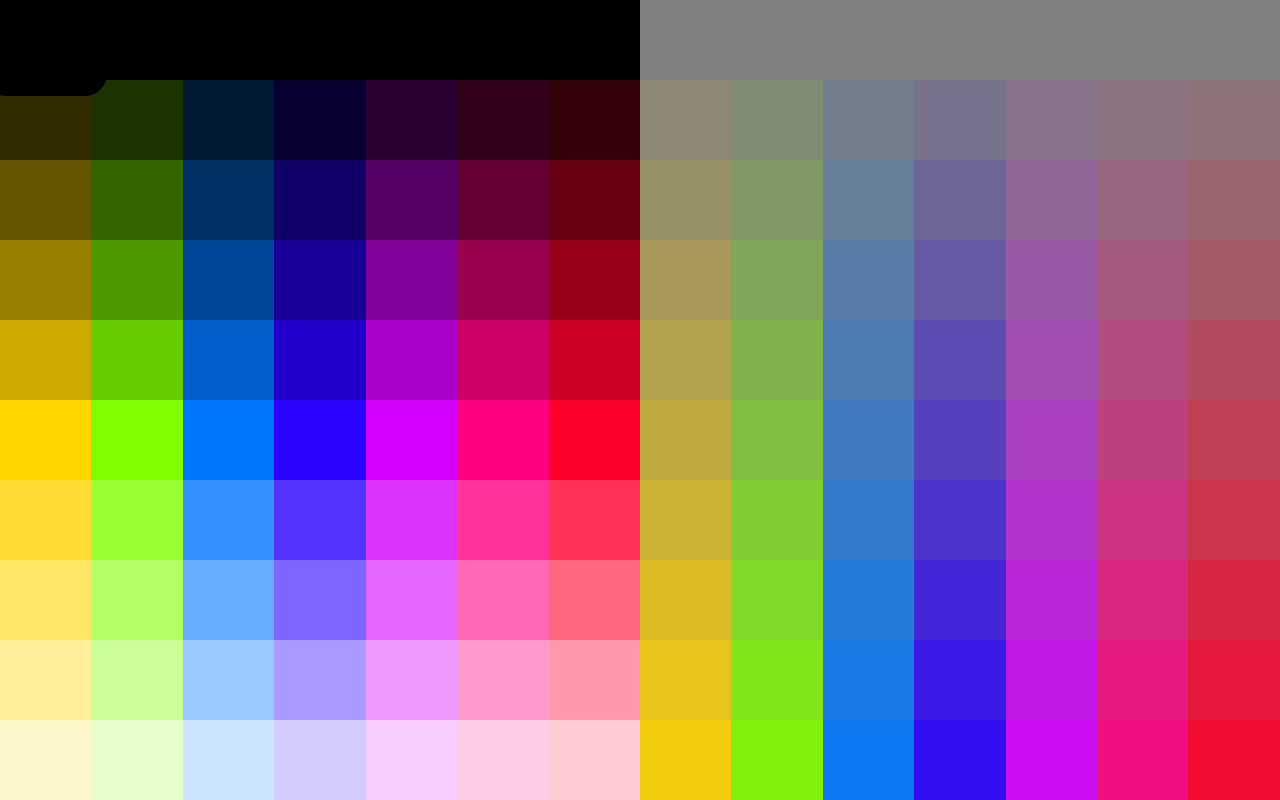
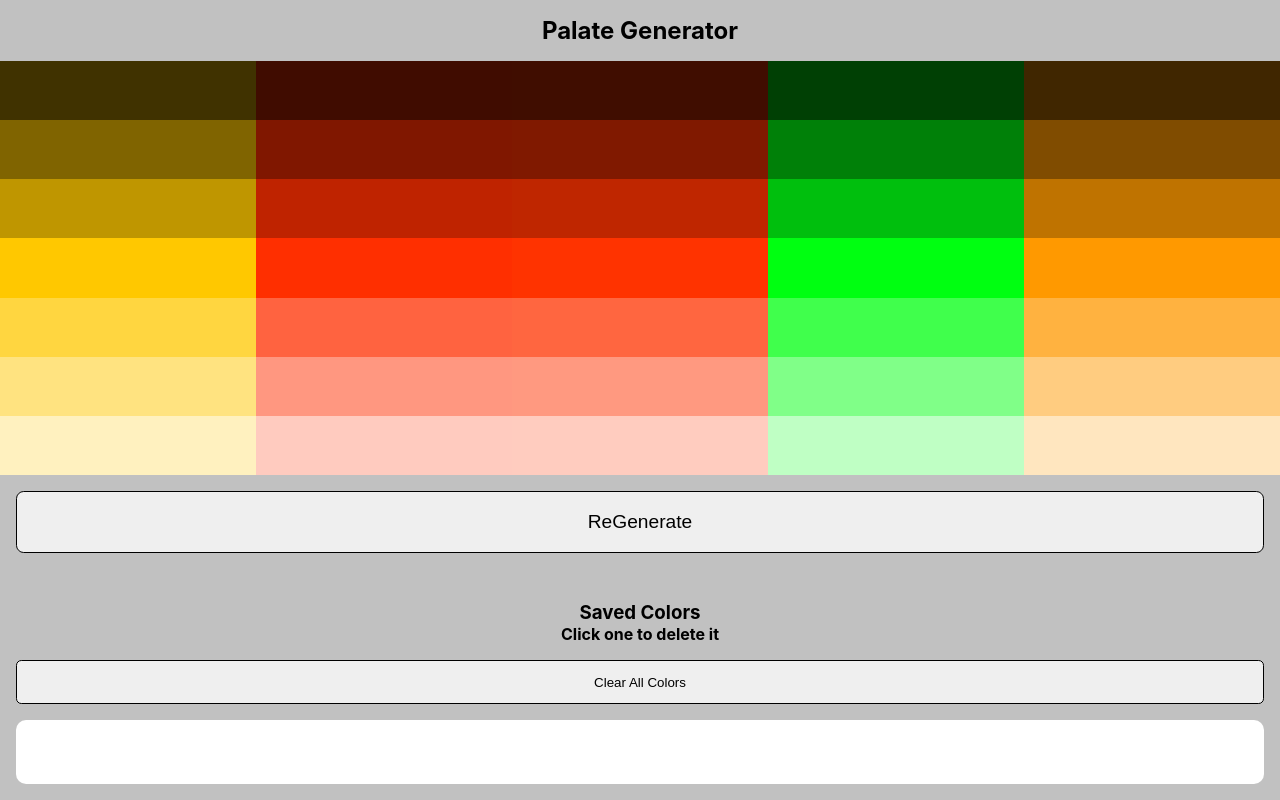
Before and after one commit to akharag/swatches, a React (Create React App) app: page / in a window 1280 px wide. Built offline with nearby package versions, Linux system fonts and the light colour scheme.

Commit message:
added palate generator

```diff
--- a/src/App.css
+++ b/src/App.css
@@ -2,7 +2,25 @@
   display: flex;
   flex-direction: column;
   height: 100vh;
+  background-color: rgb(193, 193, 193);
   text-align: center;
+}
+
+.App>* {
+  margin-top: 1rem;
+}
+
+.App>button {
+  margin: 1rem;
+  border: 1px solid;
+  border-radius: 0.4em;
+  padding: 1em;
+  font-size: 1.2rem;
+  cursor: pointer;
+}
+
+.App>button:active {
+  filter: brightness(0.9);
 }
 
 .swatches-container {
@@ -10,3 +28,53 @@
   flex-direction: row;
   flex: 1;
 }
+
+.saved-colors {
+  display: flex;
+  flex-direction: column;
+  padding: 1rem;
+}
+
+.saved-colors>* {
+  flex: 1;
+}
+
+.saved-colors>button {
+  border: 1px solid;
+  margin: 1rem 0;
+  border-radius: 0.4em;
+  padding: 1em;
+  cursor: pointer;
+}
+
+.saved-colors>div {
+  --height: 1rem;
+  --margin: 0.5rem;
+  border-radius: 10px;
+  padding: 1rem;
+  min-height: calc(1* (var(--height) + 2 * var(--margin)));
+  background-color: white;
+}
+
+.saved-colors>div>button {
+  display: inline-block;
+  margin: var(--margin) var(--margin) 0 0;
+  width: var(--height);
+  height: var(--height);
+  background-color: var(--clr, white);
+  cursor: pointer;
+}
+
+/* .saved-colors :is(h3, h4, button) {
+  margin-bottom: 1rem;
+}
+
+
+
+
+
+
+
+.saved-colors>div>button:active {
+  filter: brightness(1.2);
+} */
--- a/src/App.tsx
+++ b/src/App.tsx
@@ -1,31 +1,71 @@
+import { CSSProperties, useEffect, useState } from 'react';
 import './App.css';
-import Swatches from './components/swatches/Swatches';
+import { ColorHSL } from './types'
+import Swatches from './components/Swatches/Swatches';
+import SavedColors from './components/SavedColors/SavedColors';
 
-const STEP = 10;
+const STEP = 8;
+const MAX_SAVE = 35;
+
 
 function App() {
+  const [hueArr, setHueArray] = useState<number[]>([]);
+  const [savedColors, setSavedColors] = useState<ColorHSL[]>([]);
+
+  const SaveColor = (color: ColorHSL) => {
+    if (savedColors.length < MAX_SAVE) setSavedColors([...savedColors, color]);
+    // else {
+    //   DeleteColor(0);
+    //   setSavedColors([...savedColors, color]);
+    // }
+  }
+
+  const DeleteColor = (index: number) => {
+    console.log('delete');
+    const arr = [...savedColors];
+    arr.splice(index, 1);
+    setSavedColors([...arr]);
+  }
+
+  const GenerateColors = () => {
+    let arr: number[] = [];
+    let hue;
+    for (let i = 0; i < 5; i++) {
+      hue = Math.floor(Math.random() * 240);
+      arr.push(hue);
+    }
+
+    setHueArray(arr);
+  };
+
+  useEffect(() => {
+    GenerateColors();
+  }, [])
+
   return (
     <div className="App">
+      <h2>Palate Generator</h2>
       <div className="swatches-container">
-        {/* Lightness Variants */}
-        <Swatches hue={50} saturation={100} step={STEP} />
-        <Swatches hue={90} saturation={100} step={STEP} />
-        <Swatches hue={212} saturation={100} step={STEP} />
-        <Swatches hue={250} saturation={100} step={STEP} />
-        <Swatches hue={290} saturation={100} step={STEP} />
-        <Swatches hue={330} saturation={100} step={STEP} />
-        <Swatches hue={350} saturation={100} step={STEP} />
-        {/* Saturation Variants */}
-        <Swatches hue={50} lightness={50} step={STEP} />
-        <Swatches hue={90} lightness={50} step={STEP} />
-        <Swatches hue={212} lightness={50} step={STEP} />
-        <Swatches hue={250} lightness={50} step={STEP} />
-        <Swatches hue={290} lightness={50} step={STEP} />
-        <Swatches hue={330} lightness={50} step={STEP} />
-        <Swatches hue={350} lightness={50} step={STEP} />
+        {hueArr.map(h =>
+          <Swatches
+            hue={h}
+            saturation={100}
+            step={STEP}
+            SaveColor={SaveColor}
+          />)}
+      </div>
+      <button onClick={GenerateColors}>ReGenerate</button>
+      <div className="saved-colors">
+        <h3>Saved Colors</h3>
+        <h4>Click one to delete it</h4>
+        <button onClick={() => setSavedColors([])}>Clear All Colors</button>
+        <div>
+          {savedColors.map((c, i) => <SavedColors key={"save_color_" + i} color={c} onClick={() => DeleteColor(i)} />)}
+        </div>
       </div>
     </div>
   );
 }
 
+
 export default App;
--- /dev/null
+++ b/src/components/SavedColors/SavedColors.tsx
@@ -0,0 +1,16 @@
+import { CSSProperties } from "react";
+import { ColorHSL } from "../../types";
+
+interface SavedColorsProps {
+    color: ColorHSL;
+    onClick: () => void;
+}
+
+const SavedColors = ({ color, onClick }: SavedColorsProps) => {
+
+    const style = { "--clr": `hsl(${color.hue}, ${color.saturation}%, ${color.lightness}%)` } as CSSProperties;
+
+    return <button style={style} onClick={onClick}></button>
+}
+
+export default SavedColors;
--- a/src/components/swatches/Swatch.tsx
+++ b/src/components/swatches/Swatch.tsx
@@ -1,20 +1,30 @@
-import { CSSProperties } from "react";
+import { CSSProperties, useState } from "react";
+import { ColorHSL } from "../../types";
 
 interface SwatchProp {
-    hue: number;
-    saturation: number;
-    lightness: number;
+    color: ColorHSL
     alpha?: number;
     style?: CSSProperties;
+    className?: string;
+    onClick?: (param: any) => any;
 }
 
-const Swatch = ({ hue, saturation, lightness, alpha = 100, style }: SwatchProp) => {
+const Swatch = ({ color, alpha = 100, style = {}, className = "", onClick }: SwatchProp) => {
 
-    const color = `hsla(${hue}, ${saturation}%, ${lightness}%, ${alpha})`;
-    const clrStyle = { "--clr": color } as CSSProperties;
+    const { hue, saturation, lightness } = color;
+    const [hover, setHover] = useState(false);
 
-    return <div style={{ ...style, ...clrStyle }} className="swatch">
-    </div>
+    const clrStyle = { "--clr": `hsla(${hue}, ${saturation}%, ${lightness}%, ${alpha})` } as CSSProperties;
+
+    return <button
+        style={{ ...style, ...clrStyle }}
+        className={`swatch ${className}`}
+        onMouseEnter={() => setHover(true)}
+        onMouseLeave={() => setHover(false)}
+        onClick={() => { if (onClick) onClick(color) }}
+    >
+        {hover && <h3 style={{ color: lightness < 40 ? 'white' : 'black' }}>Click to Save Me</h3>}
+    </button>
 };
 
 export default Swatch;
--- a/src/components/swatches/Swatches.css
+++ b/src/components/swatches/Swatches.css
@@ -6,6 +6,9 @@
 }
 
 .swatch {
+    display: flex;
+    justify-content: center;
+    align-items: center;
     flex: 1;
     width: 100%;
     background-color: var(--clr);
@@ -13,6 +16,11 @@
 
 .swatch:hover {
     z-index: 1;
-    border-radius: 0.5rem;
-    box-shadow: 0 0 0 1rem var(--clr);
+    border-radius: 5px;
+    box-shadow: 0 0 0 5px var(--clr);
+    cursor: pointer;
 }
+
+.swatch:active {
+    box-shadow: 0 0 0 3px var(--clr);
+}
--- a/src/components/swatches/Swatches.tsx
+++ b/src/components/swatches/Swatches.tsx
@@ -1,4 +1,5 @@
-import { CSSProperties } from "react";
+import { CSSProperties, useState } from "react";
+import { ColorHSL } from "../../types";
 import Swatch from "./Swatch";
 import "./Swatches.css";
 
@@ -7,29 +8,46 @@ interface SwatchesProps {
     saturation?: number;
     lightness?: number;
     step?: number;
+    SaveColor?: (color: ColorHSL) => any;
 }
 
-const Swatches = ({ hue, saturation, lightness, step = 10 }: SwatchesProps) => {
+const Swatches = ({ hue, saturation, lightness, step = 10, SaveColor }: SwatchesProps) => {
+
+    const [color, setColor] = useState(undefined);
+
+    const HandleClick = (color: ColorHSL) => {
+        if (SaveColor) SaveColor(color);
+    }
 
     const _renderSwatches = () => {
-        const swatches_arr = [];
+        const colors: ColorHSL[] = [];
+        const swatches_arr: JSX.Element[] = [];
         const style = { "--step": step } as CSSProperties;
 
         if (!saturation && !lightness) {
-            for (let s = 0; s < 100; s += (100 / step)) {
+            for (let s = (100 / step); s < 100; s += (100 / step)) {
                 for (let l = 0; l < 100; l += (100 / step)) {
-                    swatches_arr.push(<Swatch key={"swatch_" + hue + "_" + s + "_" + l} style={{ "--step": step * step } as CSSProperties} hue={hue} saturation={s} lightness={l} />)
+                    colors.push({ hue: hue, saturation: s, lightness: l });
                 }
             }
         } else if (saturation) {
-            for (let l = 0; l < 100; l += (100 / step)) {
-                swatches_arr.push(<Swatch key={"swatch_" + hue + "_" + saturation + "_" + l} style={style} hue={hue} saturation={saturation} lightness={l} />)
+            for (let l = (100 / step); l < 100; l += (100 / step)) {
+                colors.push({ hue: hue, saturation: saturation, lightness: l });
             }
         } else if (lightness) {
-            for (let s = 0; s < 100; s += (100 / step)) {
-                swatches_arr.push(<Swatch key={"swatch_" + hue + "_" + s + "_" + lightness} style={style} hue={hue} saturation={s} lightness={lightness} />)
+            for (let s = (100 / step); s < 100; s += (100 / step)) {
+                colors.push({ hue: hue, saturation: s, lightness: lightness });
             }
         }
+        colors.forEach(c => {
+            swatches_arr.push(
+                <Swatch
+                    key={"swatch_" + c.hue + "_" + c.saturation + "_" + c.lightness}
+                    style={{ "--step": step * step } as CSSProperties}
+                    color={{ hue: c.hue, saturation: c.saturation, lightness: c.lightness }}
+                    onClick={HandleClick}
+                />)
+        })
         return swatches_arr;
     };
 
--- a/src/index.css
+++ b/src/index.css
@@ -5,7 +5,6 @@
 }
 
 body {
-  background-color: hsl(0, 0%, 80%);
   font-family: -apple-system, BlinkMacSystemFont, 'Segoe UI', 'Roboto', 'Oxygen', 'Ubuntu', 'Cantarell', 'Fira Sans', 'Droid Sans', 'Helvetica Neue', sans-serif;
   -webkit-font-smoothing: antialiased;
   -moz-osx-font-smoothing: grayscale;
--- /dev/null
+++ b/src/types.tsx
@@ -0,0 +1,5 @@
+export interface ColorHSL {
+    hue: number;
+    saturation: number;
+    lightness: number;
+}
```
